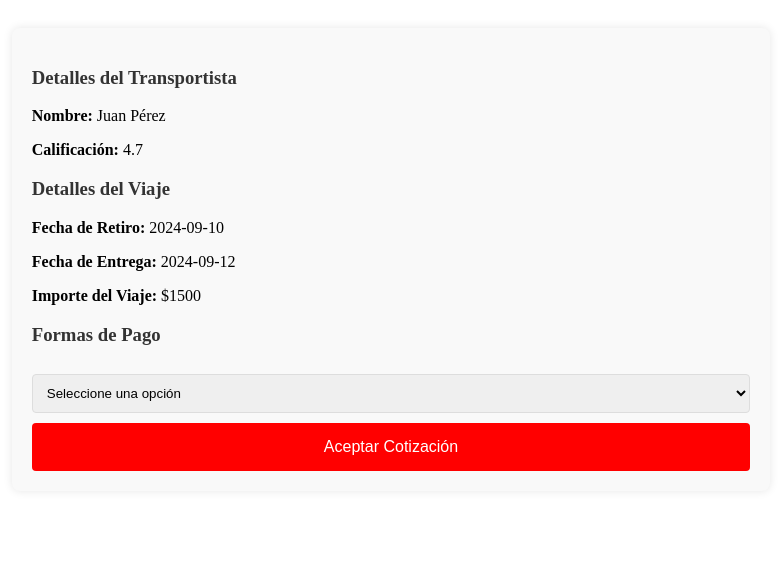
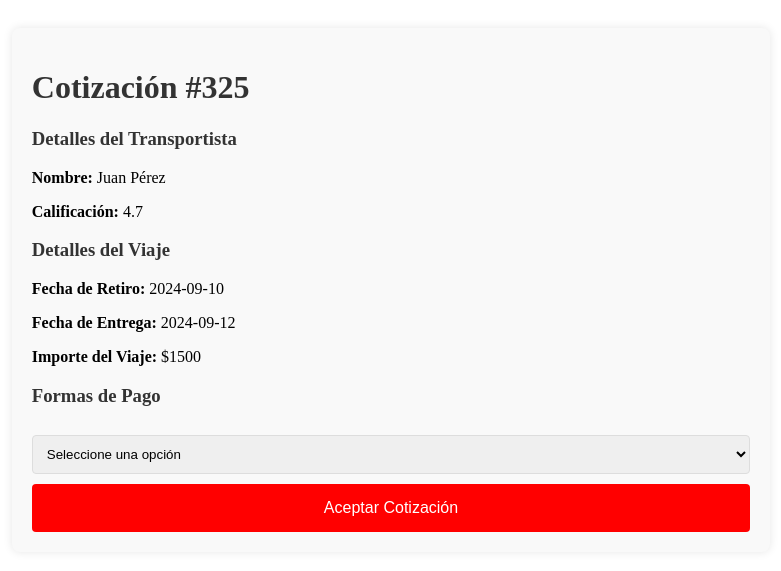
Before and after one commit to Gonza5030/Repositorio_ICS_G3, a Flask app: page / in a window 1280 px wide. Shown: the top 571 px of the page, without its empty margins (249-1030 px from the left). Run offline with Flask 3, Linux system fonts and the light colour scheme.

Commit message:
Agrego titulo de la cotización

```diff
--- a/TrabajosPracticos/TrabajosPracticosEvaluables/TP_6/TP 6/templates/cotizacion.html
+++ b/TrabajosPracticos/TrabajosPracticosEvaluables/TP_6/TP 6/templates/cotizacion.html
@@ -58,6 +58,7 @@
 <body>
     <div class="container">
         <form id="form_pago" method="POST">
+            <h1>Cotización #325</h1>
             <!-- Sección de detalles del transportista -->
             <h3>Detalles del Transportista</h3>
             <p><strong>Nombre:</strong> {{ transportista_nombre }}</p>
```
